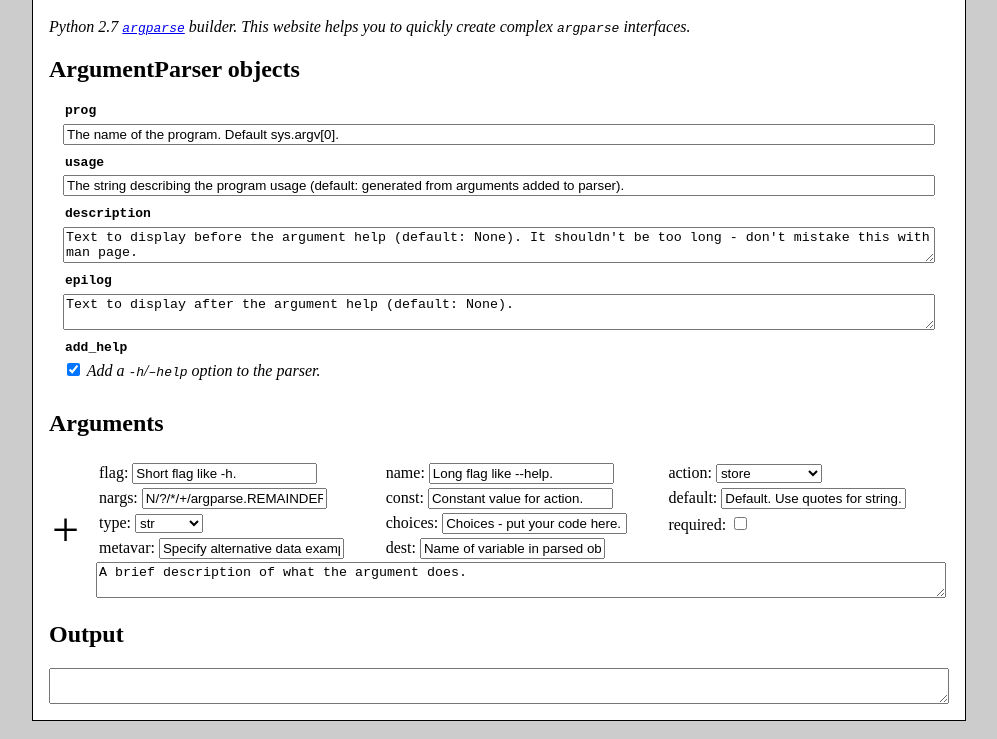
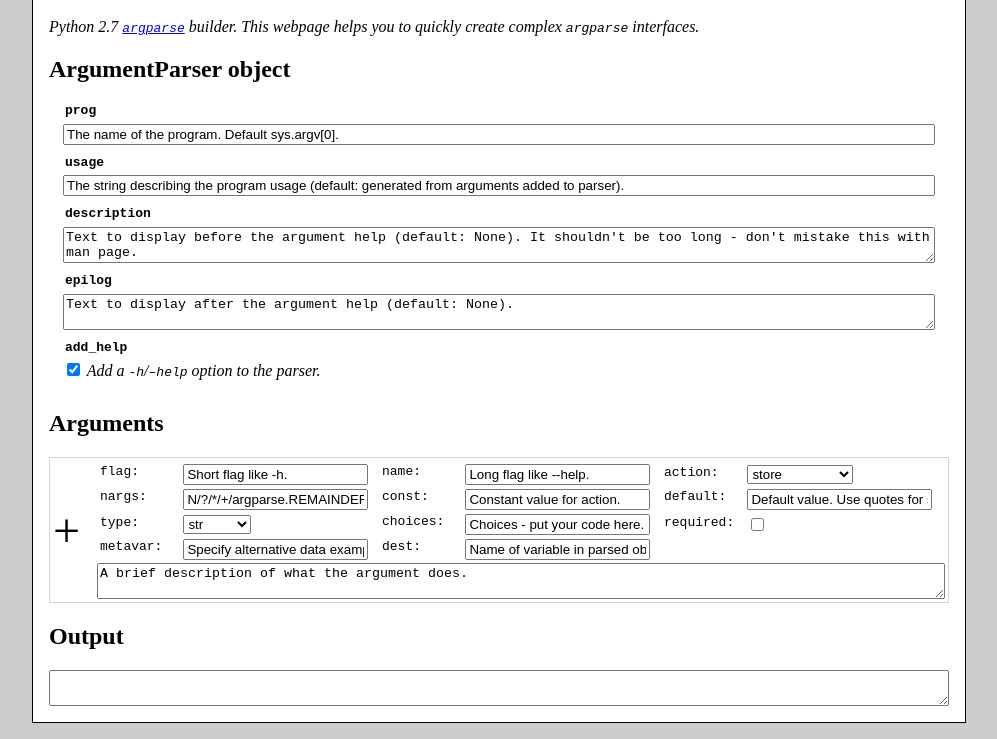
Before and after one commit to Bystroushaak/argparse_builder, a plain HTML site: page argparse_builder.html in a window 1280 px wide. Shown: the part 73-812 px from the top of the page, without its empty margins (141-1138 px from the left). Drawn offline with Linux system fonts and the light colour scheme.

Commit message:
Some minor changes in visual representation.

```diff
--- a/argparse_builder.html
+++ b/argparse_builder.html
@@ -11,10 +11,10 @@
 <p class="perex">
     Python 2.7 <code><a href="https://docs.python.org/2.7/library/argparse.html">argparse</a></code> builder.
 
-    This website helps you to quickly create complex <code>argparse</code> interfaces.
+    This webpage helps you to quickly create complex <code>argparse</code> interfaces.
 </p>
 
-<h2>ArgumentParser objects</h2>
+<h2>ArgumentParser object</h2>
 
 <fieldset>
     <legend>prog</legend>
@@ -48,15 +48,15 @@ Text to display before the argument help (default: None). It shouldn't be too lo
 
 <h2>Arguments</h2>
 
-<table>
+<table class="argument_table">
  <tr>
   <td style="width: 40px"><p class="add_rm_button">+</p></td>
   <td class="argument">
     <table>
         <tr>
-            <td>flag: <input type="text" value="Short flag like -h."></td>
-            <td>name: <input type="text" value="Long flag like --help."></td>
-            <td>action:
+            <td><span class="descr">flag:</span> <input type="text" value="Short flag like -h."></td>
+            <td><span class="descr">name:</span> <input type="text" value="Long flag like --help."></td>
+            <td><span class="descr">action:</span>
                 <select name="action">
                     <option value="store" selected="selected">store</option>
                     <option value="store_const">store_const</option>
@@ -71,13 +71,13 @@ Text to display before the argument help (default: None). It shouldn't be too lo
         </tr>
 
         <tr>
-            <td>nargs: <input type="text" value="N/?/*/+/argparse.REMAINDER"></td>
-            <td>const: <input type="text" value="Constant value for action."></td>
-            <td>default: <input type="text" value="Default. Use quotes for string."></td>
+            <td><span class="descr">nargs:</span> <input type="text" value="N/?/*/+/argparse.REMAINDER"></td>
+            <td><span class="descr">const:</span> <input type="text" value="Constant value for action."></td>
+            <td><span class="descr">default:</span> <input type="text" value="Default value. Use quotes for string."></td>
         </tr>
 
         <tr>
-            <td>type:
+            <td><span class="descr">type:</span>
                 <select name="type">
                     <option value="int">int</option>
                     <option value="float">float</option>
@@ -86,13 +86,13 @@ Text to display before the argument help (default: None). It shouldn't be too lo
                     <option value="custom">Custom</option>
                 </select>
             </td>
-            <td>choices: <input type="text" value="Choices - put your code here."></td>
-            <td>required: <input type="checkbox"></td>
+            <td><span class="descr">choices:</span> <input type="text" value="Choices - put your code here."></td>
+            <td><span class="descr">required:</span> <input type="checkbox"></td>
         </tr>
 
         <tr>
-            <td>metavar: <input type="text" value="Specify alternative data example in help."></td>
-            <td>dest: <input type="text" value="Name of variable in parsed object."></td>
+            <td><span class="descr">metavar:</span> <input type="text" value="Specify alternative data example in help."></td>
+            <td><span class="descr">dest:</span> <input type="text" value="Name of variable in parsed object."></td>
             <td></td>
         </tr>
     </table>
--- a/style.css
+++ b/style.css
@@ -69,6 +69,10 @@ fieldset p input {
     word-break: break-all;
 }
 
+.argument_table {
+    border: 1px solid lightgray;
+}
+
 textarea {
     width: 100%;
 }
@@ -76,3 +80,9 @@ textarea {
 table {
     width: 100%;
 }
+
+.descr {
+    float: left;
+    width: 30%;
+    font-family: monospace;
+}
```
